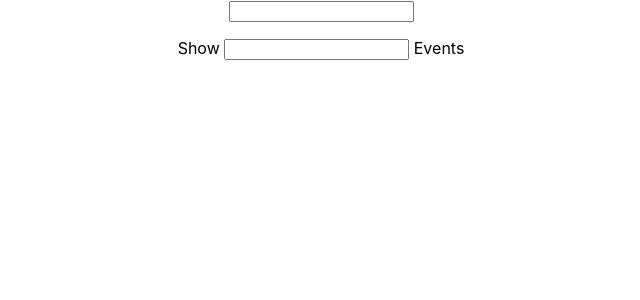
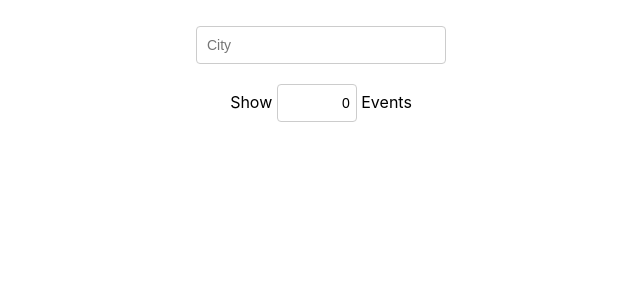
Before and after one commit to iamwill123/meetup-cf-tdd-app, a React (Create React App) app: page / in a window 1280 px wide. Shown: the top 300 px of the page, without its empty margins (319-959 px from the left). Built offline with nearby package versions, Linux system fonts and the light colour scheme.

Commit message:
4.4 - Styling

```diff
--- a/src/App.css
+++ b/src/App.css
@@ -1,33 +1,104 @@
 .App {
   text-align: center;
+  padding: 2% 5%;
 }
 
-.App-logo {
-  animation: App-logo-spin infinite 20s linear;
-  height: 40vmin;
-  pointer-events: none;
+.App * {
+  box-sizing: border-box;
 }
 
-.App-header {
-  background-color: #282c34;
-  min-height: 100vh;
+ul {
+  padding: 0;
+  list-style: none;
+}
+
+p {
+  margin: 5px 0;
+}
+
+input[type="text"], input[type="number"] {
+  padding: 8px 6px 8px 10px;
+  border-radius: 4px;
+  outline: none;
+  border: 1px solid #ccc;
+  font-size: 14px;
+  line-height: 20px;
+  align-self: center;
+  height: 38px;
+}
+
+.city {
+  width: 250px;
+}
+
+.CitySearch {
   display: flex;
   flex-direction: column;
-  align-items: center;
-  justify-content: center;
-  font-size: calc(10px + 2vmin);
-  color: white;
 }
 
-.App-link {
-  color: #61dafb;
+.suggestions {
+  width: 250px;
+  align-self: center;
+  margin: 0;
+  font-size: 14px;
 }
 
-@keyframes App-logo-spin {
-  from {
-    transform: rotate(0deg);
-  }
-  to {
-    transform: rotate(360deg);
-  }
+.suggestions > li {
+  text-align: left;
+  padding: 8px 6px 8px 10px;
+  background-color: #eee;
+  cursor: default;
 }
+
+.suggestions > li:last-child {
+  border-bottom-left-radius: 4px;
+  border-bottom-right-radius: 4px;
+}
+
+
+.suggestions > li:hover {
+  background-color: #BCDCDB;
+}
+
+.Event {
+  padding: 10px 10px 20px;
+  margin-bottom: 10px;
+  text-align: left;
+  border: 1px solid #ccc;
+  border-radius: 4px;
+  position: relative;
+}
+
+.details-btn {
+  position: absolute;
+  right: 5px;
+  bottom: 5px;
+  padding: 5px 8px;
+  border-radius: 4px;
+  outline: none;
+  cursor: pointer;
+}
+
+.name {
+  font-size: 18px;
+  font-weight: 600;
+}
+
+.group-name {
+  text-transform: uppercase;
+  font-size: 14px;
+}
+
+.going, .visibility {
+  font-style: italic;
+}
+
+.description {
+  overflow-x: hidden;
+}
+
+.number-of-events {
+  width: 80px;
+  margin: 20px 0 50px;
+  text-align: right;
+}
--- a/src/App.js
+++ b/src/App.js
@@ -19,8 +19,8 @@ class App extends Component {
     return (
       <div className="App">
         <CitySearch updateEvents={this.updateEvents} />
+        <NumberOfEvents events={events} />
         <EventList events={events} />
-        <NumberOfEvents />
       </div>
     );
   }
--- a/src/components/CitySearch.js
+++ b/src/components/CitySearch.js
@@ -31,6 +31,7 @@ class CitySearch extends Component {
         <input
           type="text"
           className="city"
+          placeholder='City'
           value={query}
           onChange={this.handleInputChange}
         />
--- a/src/components/Event.js
+++ b/src/components/Event.js
@@ -19,14 +19,18 @@ export class Event extends Component {
 
     return (
       <div className="Event">
-        <div className="event-name">{event.name_string}</div>
-        <button className="detail-btn" onClick={this.handleItemClick}>
-          Details
+        <div className="name">Event: {event.name}</div>
+        <button className="details-btn" onClick={this.handleItemClick}>
+          {!show ? 'Details' : 'Hide'}
         </button>
         {show && (
           <div className="detail-info">
-            <div className="event-city">{event.city}</div>
-            <div className="event-country">{event.country}</div>
+            <div className="event-yes_rsvp_count">
+              Venue: {event.venue.name}
+            </div>
+            <div className="event-local_date">Date: {event.local_date}</div>
+            <div className="going">RSVP: {event.yes_rsvp_count}</div>
+            <div className="description">Desc: {event.description}</div>
           </div>
         )}
       </div>
--- a/src/components/EventList.js
+++ b/src/components/EventList.js
@@ -4,11 +4,12 @@ import Event from './Event';
 class EventList extends Component {
   render() {
     const { events } = this.props;
+    console.log('TCL: EventList -> render -> events', events);
     if (!events) return <div>Loading...</div>;
     return (
       <ul className="EventList">
         {events.map(event => (
-          <li key={event.lat}>
+          <li key={event.lat || event.id}>
             <Event event={event} />
           </li>
         ))}
--- a/src/components/NumberOfEvents.js
+++ b/src/components/NumberOfEvents.js
@@ -13,13 +13,14 @@ class NumberOfEvents extends Component {
 
   render() {
     const { query } = this.state;
+    const { events } = this.props;
     return (
       <div className="NumberOfEvents">
         Show{' '}
         <input
           type="text"
-          className="numberOfEvents"
-          value={query}
+          className="number-of-events"
+          value={events.length}
           onChange={this.handleInputChange}
         />{' '}
         Events
```
Also changed, not shown: 1 other file (tests, documents, lock files or other folders).
